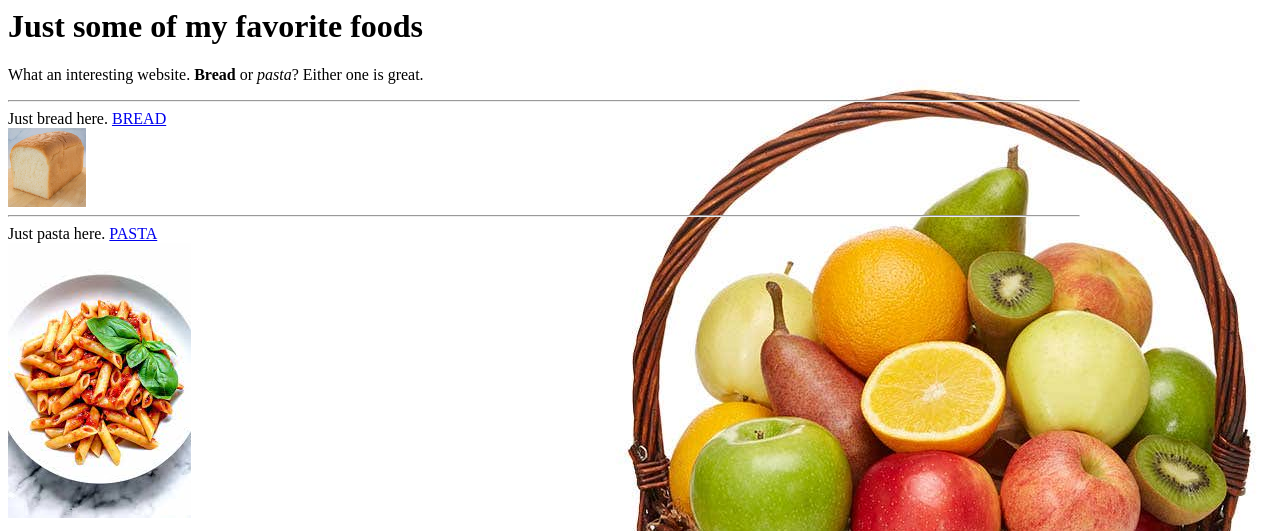
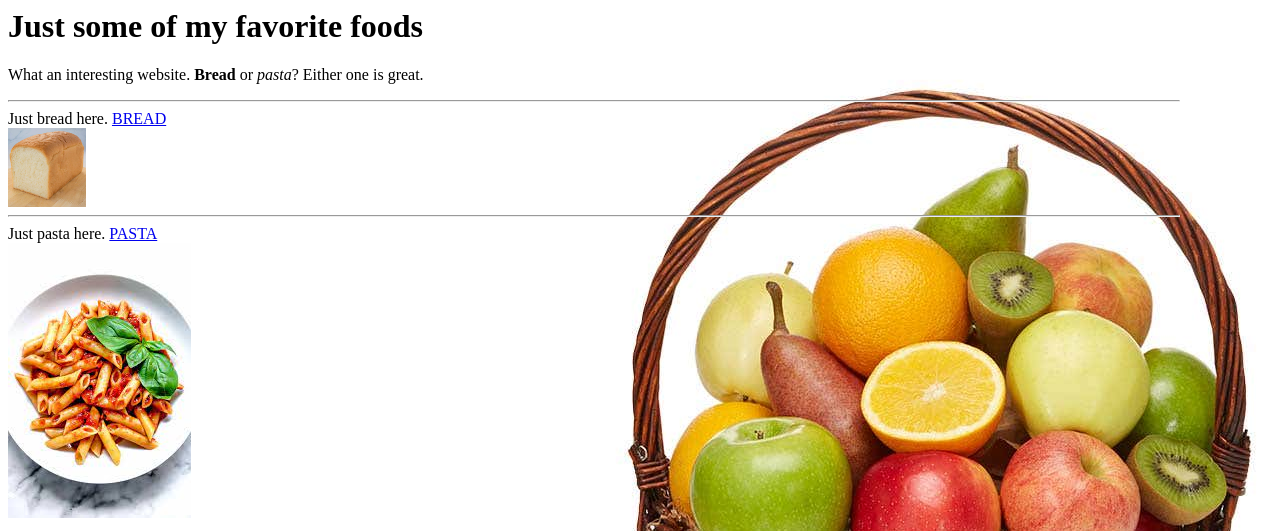
Before and after one commit to IsabellaV206/csp2022-spring, a plain HTML site: page index.html in a window 1280 px wide. Shown: the top 531 px of the page. Drawn offline with Linux system fonts and the light colour scheme; grey boxes are pictures that could not be loaded.

Commit message:
Update index.html

```diff
--- a/index.html
+++ b/index.html
@@ -6,8 +6,8 @@
      background-image: url("fruitbasket.jpg");
      background-repeat: no-repeat;
      background-position: right top;
-     margin-right: 200px;
-     background-attachment: fixed;
+     margin-right: 100px;
+     background-attachment: scroll;
    }
     </style>
         </head>
```
